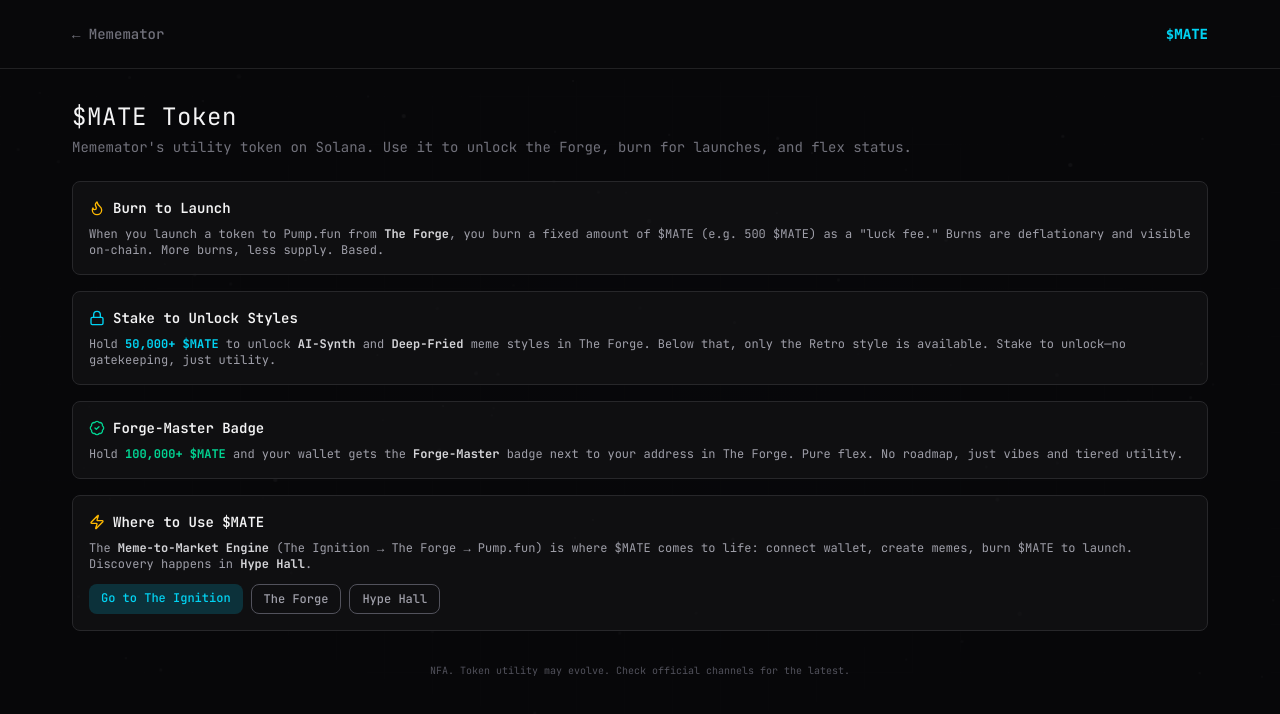
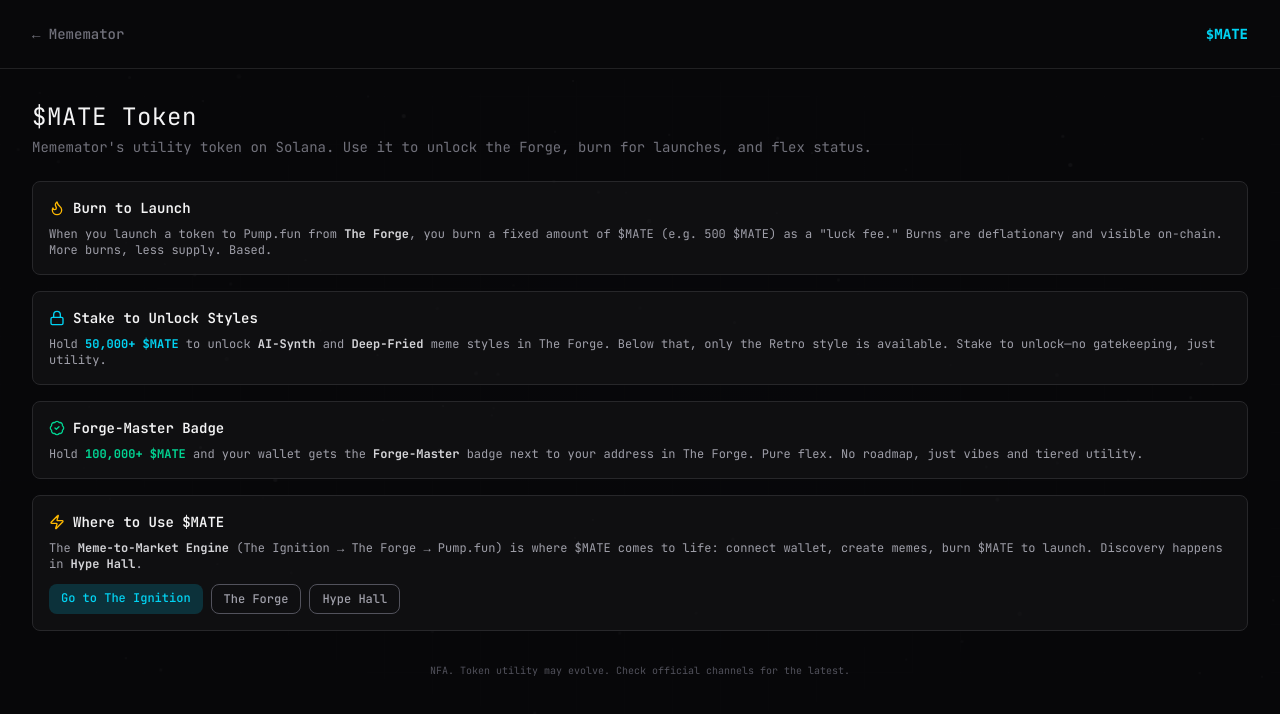
Before and after one commit to reamesor/mememator-app, a Next.js app: page /mate in a window 1280 px wide. Shown: the top 714 px of the page. Built offline with nearby package versions, Linux system fonts and the light colour scheme.

Commit message:
Remove Home button from header; widen layout to 1280px
Co-authored-by: Cursor <cursoragent@cursor.com>

```diff
--- a/src/app/globals.css
+++ b/src/app/globals.css
@@ -46,10 +46,10 @@ body {
   font-family: var(--font-primary);
 }
 
-/* Content width: 1200px on desktop, tight but not too tight */
+/* Content width: 1280px on desktop, comfortable without stretching */
 .container-tight {
   width: 100%;
-  max-width: 75rem; /* 1200px desktop */
+  max-width: 80rem; /* 1280px desktop */
   margin-left: auto;
   margin-right: auto;
   padding-left: 1rem;
@@ -68,6 +68,12 @@ body {
   }
 }
 @media (min-width: 1024px) {
+  .container-tight {
+    padding-left: 1.75rem;
+    padding-right: 1.75rem;
+  }
+}
+@media (min-width: 1280px) {
   .container-tight {
     padding-left: 2rem;
     padding-right: 2rem;
--- a/src/components/AppWithEntry.tsx
+++ b/src/components/AppWithEntry.tsx
@@ -102,13 +102,6 @@ export default function AppWithEntry() {
                 </button>
               </div>
               <nav className="flex flex-wrap items-center justify-center gap-2 min-w-0">
-                <Link
-                  href={HUB_URL}
-                  className="min-h-[2.75rem] min-w-[2.75rem] flex items-center justify-center rounded-full border border-zinc-500/40 bg-zinc-600/30 px-3.5 py-2 text-xs font-semibold text-white hover:bg-zinc-500/40 sm:text-sm"
-                  title="Home"
-                >
-                  Home
-                </Link>
                 <Link href="/hot" className="min-h-[2.75rem] min-w-[2.75rem] flex items-center justify-center rounded-full bg-orange-500/20 px-3.5 py-2 text-xs font-semibold text-orange-400 hover:bg-orange-500/30 sm:text-sm">
                   Hot
                 </Link>
```
